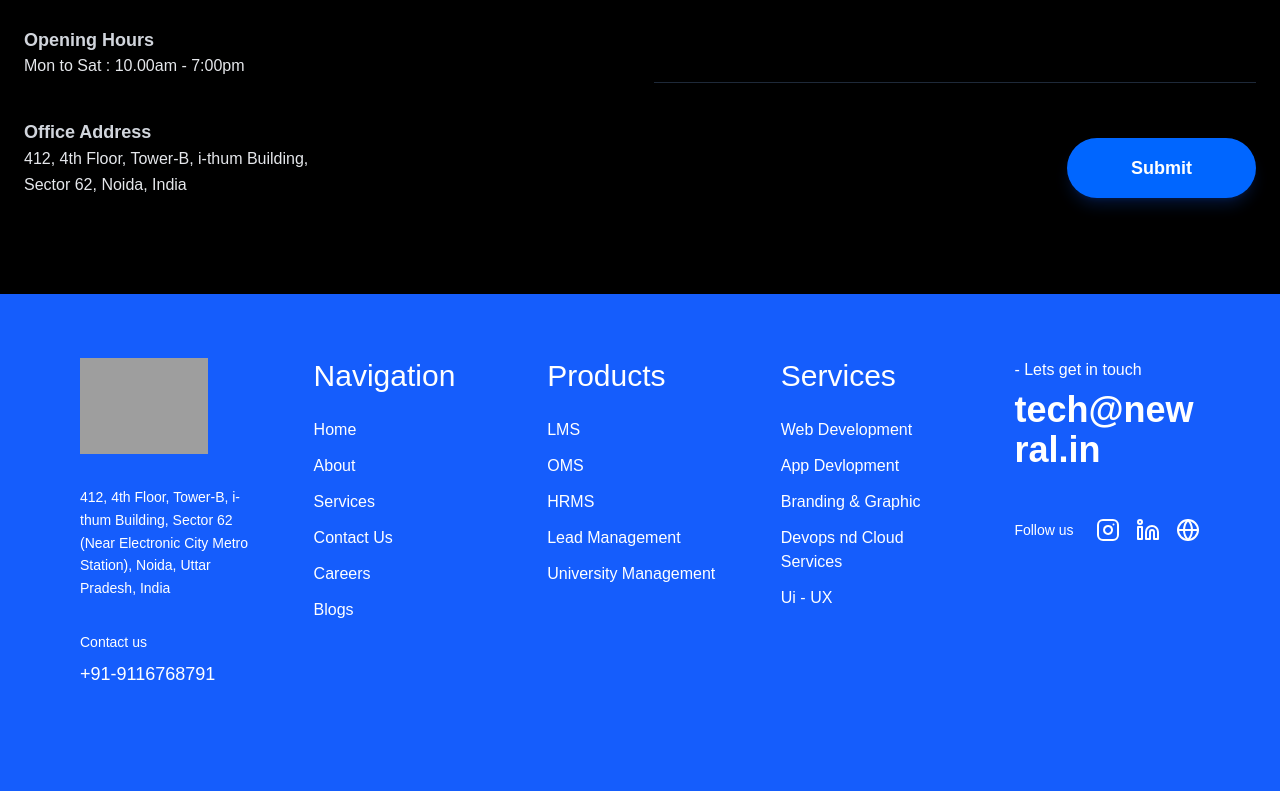
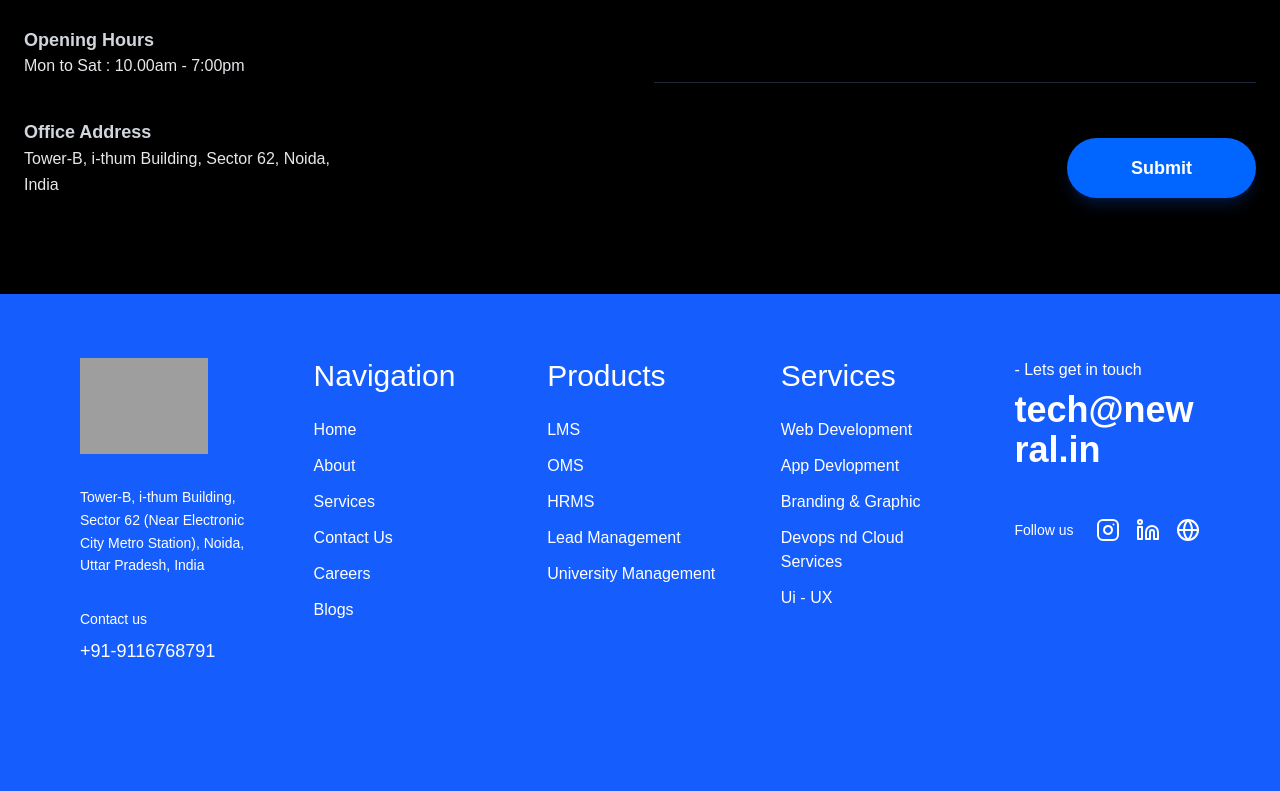
Before and after one commit to manwithcodes24/Newral_Website, a Next.js app: page /Contact in a window 1280 px wide. Shown: the part 506-1297 px from the top of the page. Built offline with nearby package versions, Linux system fonts and the light colour scheme; grey boxes are pictures that could not be loaded; a web font is replaced by a local one.

Commit message:
changes in the ui

```diff
--- a/src/app/Contact/page.tsx
+++ b/src/app/Contact/page.tsx
@@ -78,7 +78,7 @@ const ContactPage = () => {
                             <div>
                                 <h4 className="text-gray-300 font-semibold text-lg">Office Address</h4>
                                 <p className="text-gray-200 leading-relaxed max-w-xs">
-                                    412, 4th Floor, Tower-B, i-thum Building, Sector 62, Noida, India
+                                     Tower-B, i-thum Building, Sector 62, Noida, India
                                 </p>
                             </div>
                         </div>
--- a/src/components/footer.tsx
+++ b/src/components/footer.tsx
@@ -74,7 +74,7 @@ export default function Footer() {
                                 />
                             </div>
                             <p className="text-white text-sm leading-relaxed mb-8">
-                                412, 4th Floor, Tower-B, i-thum Building, Sector 62 (Near Electronic City Metro Station), Noida, Uttar Pradesh, India
+                                 Tower-B, i-thum Building, Sector 62 (Near Electronic City Metro Station), Noida, Uttar Pradesh, India
                             </p>
                             <div>
                                 <p className="text-white text-sm mb-2">Contact us</p>
```
